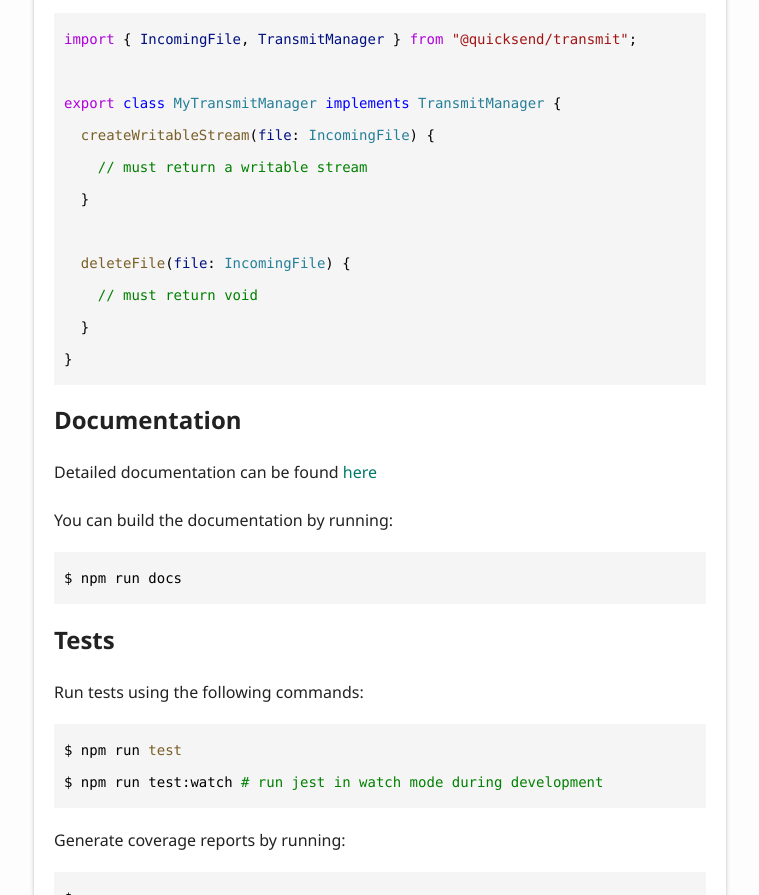
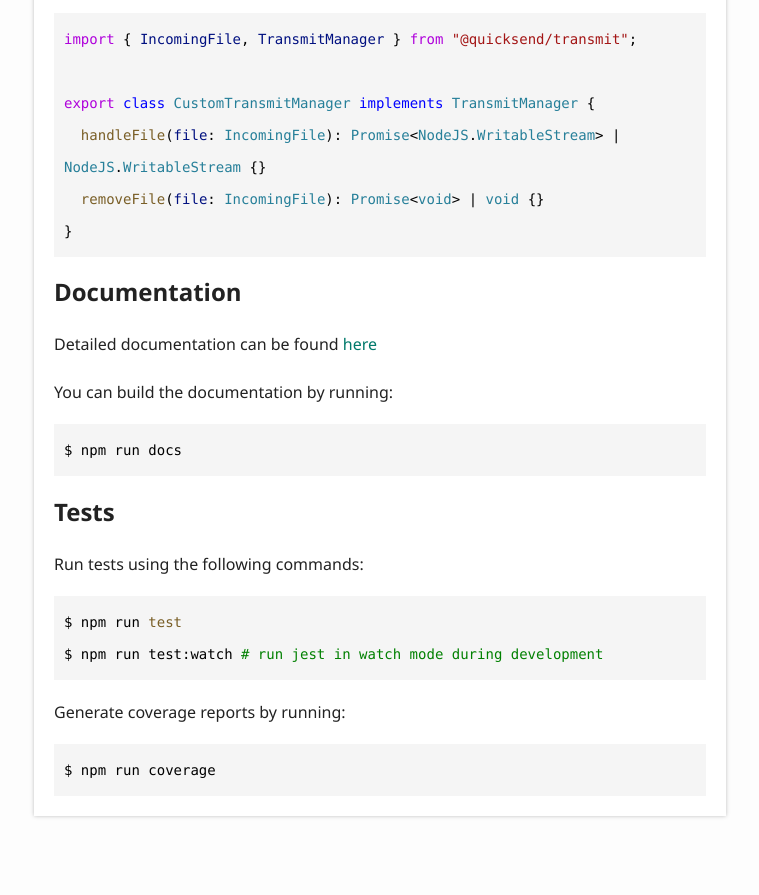
Before and after one commit to quicksend/transmit, a plain HTML site: page index.html in a window 1280 px wide. Shown: the part 5734-6629 px from the top of the page, without its empty margins (311-1070 px from the left). Drawn offline with Linux system fonts and the light colour scheme.

Commit message:
Deploying to docs from @ quicksend/transmit@4a47edb99fd2f8c520c1134f1c29965a6cce200e 🚀

```diff
--- a/index.html
+++ b/index.html
@@ -221,14 +221,9 @@
 				<p>You can create your own transmit managers. All managers must implement the <a href="https://quicksend.github.io/transmit/interfaces/transmitmanager.html">TransmitManager</a> interface.</p>
 				<pre><code class="language-ts"><span style="color: #AF00DB">import</span><span style="color: #000000"> { </span><span style="color: #001080">IncomingFile</span><span style="color: #000000">, </span><span style="color: #001080">TransmitManager</span><span style="color: #000000"> } </span><span style="color: #AF00DB">from</span><span style="color: #000000"> </span><span style="color: #A31515">&quot;@quicksend/transmit&quot;</span><span style="color: #000000">;</span>
 
-<span style="color: #AF00DB">export</span><span style="color: #000000"> </span><span style="color: #0000FF">class</span><span style="color: #000000"> </span><span style="color: #267F99">MyTransmitManager</span><span style="color: #000000"> </span><span style="color: #0000FF">implements</span><span style="color: #000000"> </span><span style="color: #267F99">TransmitManager</span><span style="color: #000000"> {</span>
-<span style="color: #000000">  </span><span style="color: #795E26">createWritableStream</span><span style="color: #000000">(</span><span style="color: #001080">file</span><span style="color: #000000">: </span><span style="color: #267F99">IncomingFile</span><span style="color: #000000">) {</span>
-<span style="color: #000000">    </span><span style="color: #008000">// must return a writable stream</span>
-<span style="color: #000000">  }</span>
-
-<span style="color: #000000">  </span><span style="color: #795E26">deleteFile</span><span style="color: #000000">(</span><span style="color: #001080">file</span><span style="color: #000000">: </span><span style="color: #267F99">IncomingFile</span><span style="color: #000000">) {</span>
-<span style="color: #000000">    </span><span style="color: #008000">// must return void</span>
-<span style="color: #000000">  }</span>
+<span style="color: #AF00DB">export</span><span style="color: #000000"> </span><span style="color: #0000FF">class</span><span style="color: #000000"> </span><span style="color: #267F99">CustomTransmitManager</span><span style="color: #000000"> </span><span style="color: #0000FF">implements</span><span style="color: #000000"> </span><span style="color: #267F99">TransmitManager</span><span style="color: #000000"> {</span>
+<span style="color: #000000">  </span><span style="color: #795E26">handleFile</span><span style="color: #000000">(</span><span style="color: #001080">file</span><span style="color: #000000">: </span><span style="color: #267F99">IncomingFile</span><span style="color: #000000">): </span><span style="color: #267F99">Promise</span><span style="color: #000000">&lt;</span><span style="color: #267F99">NodeJS</span><span style="color: #000000">.</span><span style="color: #267F99">WritableStream</span><span style="color: #000000">&gt; | </span><span style="color: #267F99">NodeJS</span><span style="color: #000000">.</span><span style="color: #267F99">WritableStream</span><span style="color: #000000"> {}</span>
+<span style="color: #000000">  </span><span style="color: #795E26">removeFile</span><span style="color: #000000">(</span><span style="color: #001080">file</span><span style="color: #000000">: </span><span style="color: #267F99">IncomingFile</span><span style="color: #000000">): </span><span style="color: #267F99">Promise</span><span style="color: #000000">&lt;</span><span style="color: #267F99">void</span><span style="color: #000000">&gt; | </span><span style="color: #267F99">void</span><span style="color: #000000"> {}</span>
 <span style="color: #000000">}</span>
 </code></pre>
 				<a href="#documentation" id="documentation" style="color: inherit; text-decoration: none;">
```
